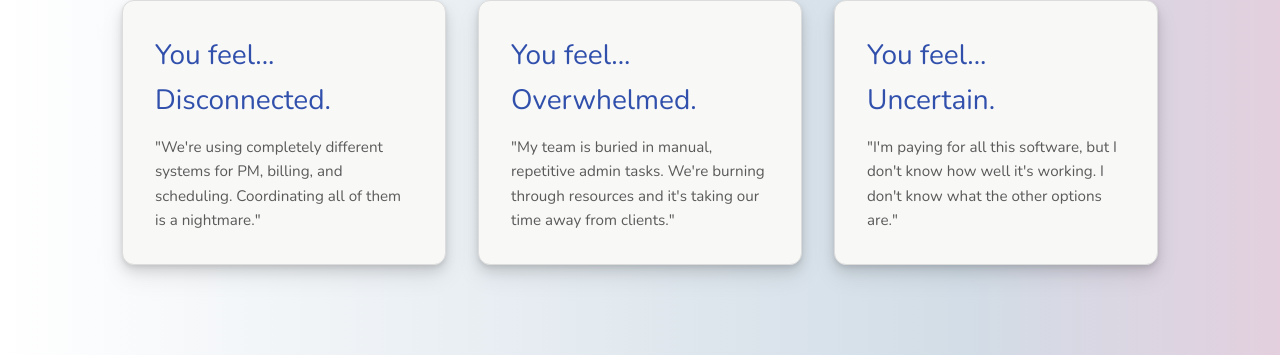
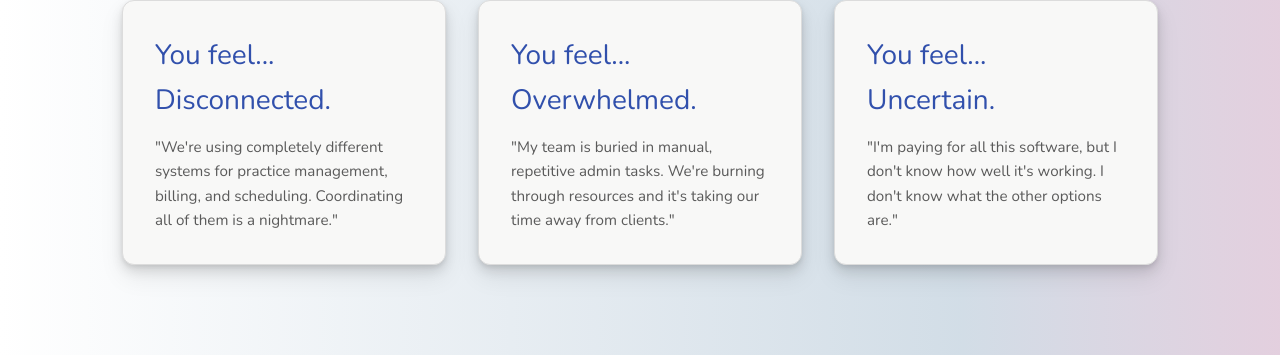
Before and after one commit to keisler-au/collaborative-it, a Jekyll site: the page built from index.html, in a window 1280 px wide and 900 px high, scrolled down 1035 px. Shown: the part 123-478 px from the top of the window. Built offline with Jekyll 4.4.1, drawn with Linux system fonts in a browser that asks for light colours.

Commit message:
text-edit

```diff
--- a/index.html
+++ b/index.html
@@ -48,7 +48,7 @@ layout: default
             <article class="why-us-item card">
                 <h3 class="fw-400">You feel...<br> Disconnected.</h3>
                 <p>
-                    "We're using completely different systems for PM, billing, and scheduling. Coordinating all of them is a nightmare."
+                    "We're using completely different systems for practice management, billing, and scheduling. Coordinating all of them is a nightmare."
                 </p>
             </article>
             <article class="why-us-item card">
```
